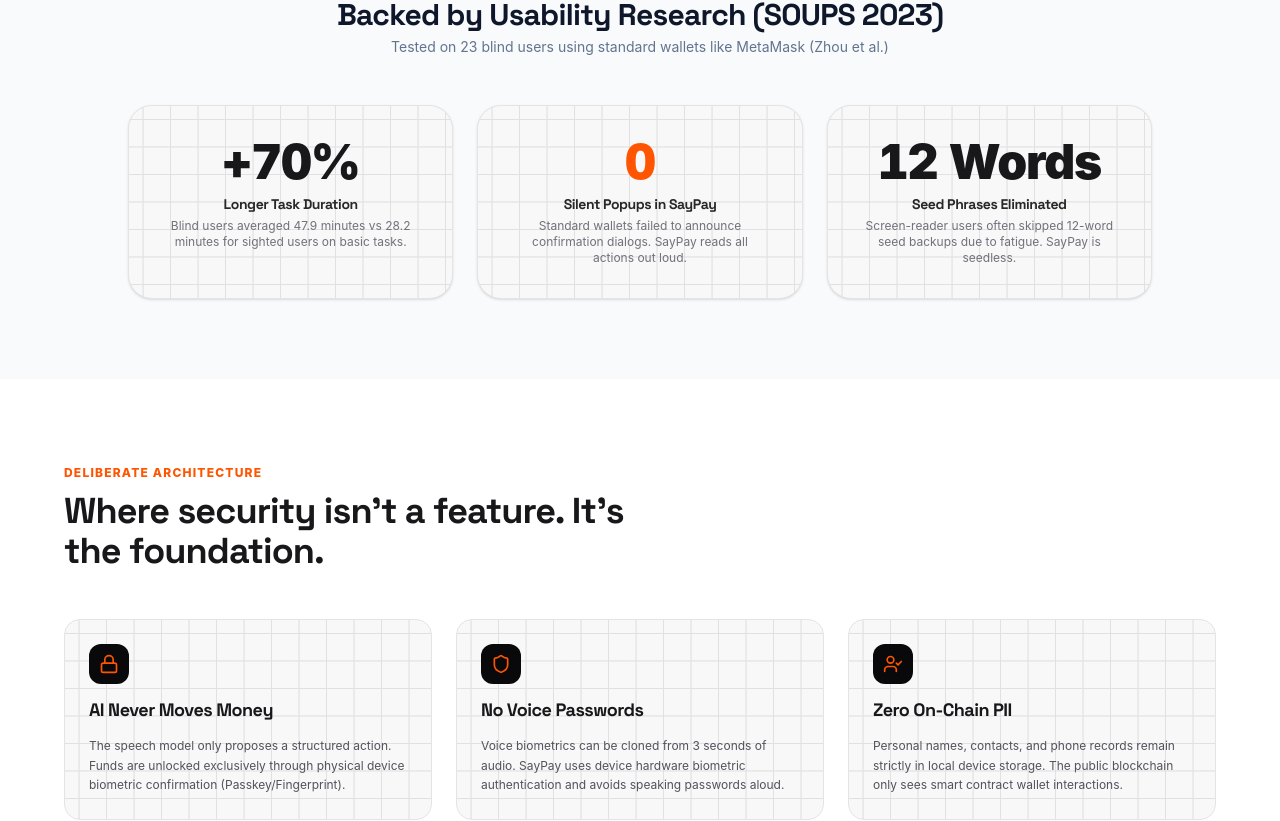
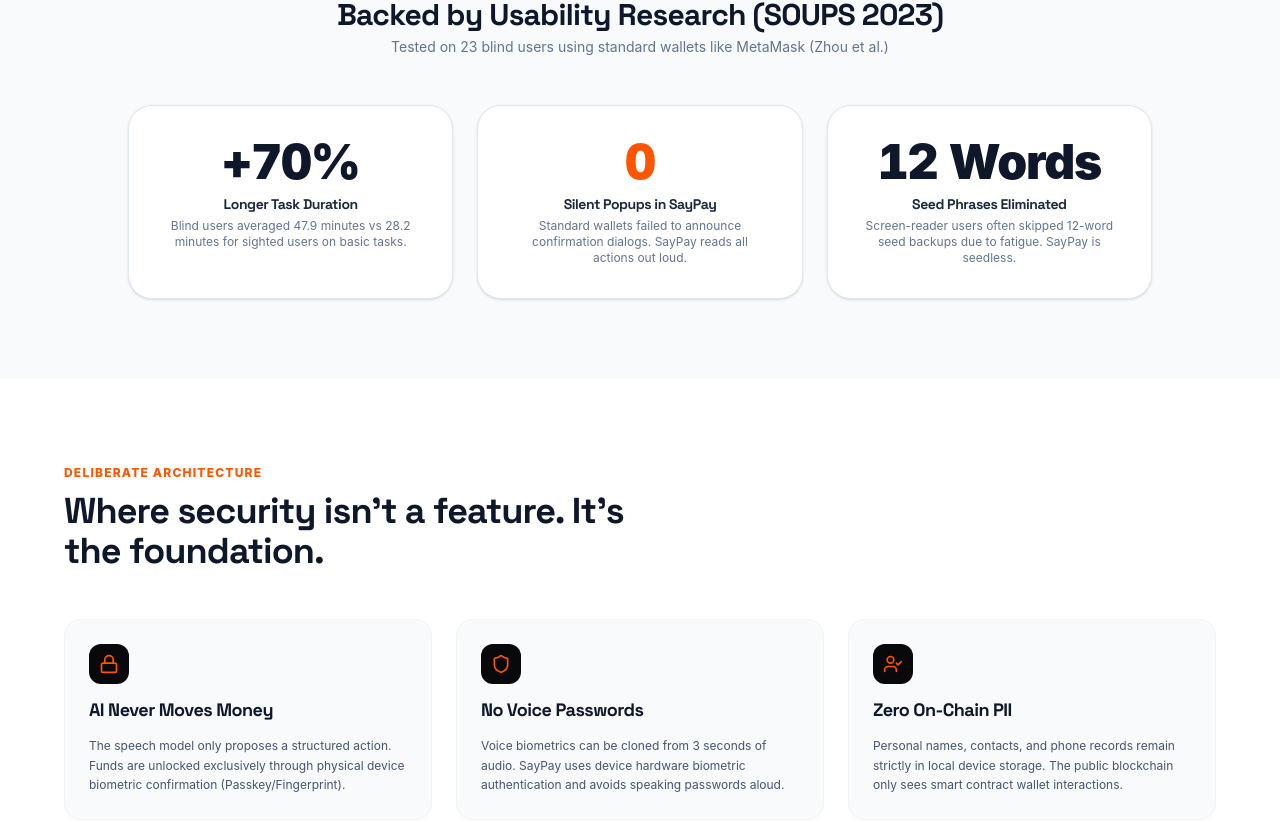
Before and after one commit to alenjoby/SayPay, a React (Vite) app in the folder frontend/: page / in a window 1280 px wide. Shown: the part 2423-3244 px from the top of the page. Built offline with nearby package versions, Linux system fonts and the light colour scheme.

Commit message:
Revert "feat(ui): add Uiverse kennyotsu-monochromia architectural grid patterns to landing page cards"
This reverts commit 6254faeab8b4c3173b0cc21979820f3197e3b3f3.

```diff
--- a/frontend/src/App.tsx
+++ b/frontend/src/App.tsx
@@ -376,32 +376,32 @@
           </div>
 
           <div className="grid grid-cols-1 md:grid-cols-3 gap-6">
-            <div className="grid-pattern-monochromia p-8 rounded-3xl border border-zinc-200 text-center shadow-sm hover:border-[#FF5500]/40 transition">
-              <span className="text-5xl font-black text-zinc-900 tracking-tight block tabular-nums">
+            <div className="bg-white p-8 rounded-3xl border border-slate-200 text-center shadow-sm">
+              <span className="text-5xl font-black text-slate-900 tracking-tight block tabular-nums">
                 +70%
               </span>
-              <h3 className="font-bold text-zinc-800 text-sm mt-2">Longer Task Duration</h3>
-              <p className="text-xs text-zinc-500 mt-1">
+              <h3 className="font-bold text-slate-800 text-sm mt-2">Longer Task Duration</h3>
+              <p className="text-xs text-slate-500 mt-1">
                 Blind users averaged 47.9 minutes vs 28.2 minutes for sighted users on basic tasks.
               </p>
             </div>
 
-            <div className="grid-pattern-monochromia p-8 rounded-3xl border border-zinc-200 text-center shadow-sm hover:border-[#FF5500]/40 transition">
+            <div className="bg-white p-8 rounded-3xl border border-slate-200 text-center shadow-sm">
               <span className="text-5xl font-black text-[#FF5500] tracking-tight block tabular-nums">
                 0
               </span>
-              <h3 className="font-bold text-zinc-800 text-sm mt-2">Silent Popups in SayPay</h3>
-              <p className="text-xs text-zinc-500 mt-1">
+              <h3 className="font-bold text-slate-800 text-sm mt-2">Silent Popups in SayPay</h3>
+              <p className="text-xs text-slate-500 mt-1">
                 Standard wallets failed to announce confirmation dialogs. SayPay reads all actions out loud.
               </p>
             </div>
 
-            <div className="grid-pattern-monochromia p-8 rounded-3xl border border-zinc-200 text-center shadow-sm hover:border-[#FF5500]/40 transition">
-              <span className="text-5xl font-black text-zinc-900 tracking-tight block tabular-nums">
+            <div className="bg-white p-8 rounded-3xl border border-slate-200 text-center shadow-sm">
+              <span className="text-5xl font-black text-slate-900 tracking-tight block tabular-nums">
                 12 Words
               </span>
-              <h3 className="font-bold text-zinc-800 text-sm mt-2">Seed Phrases Eliminated</h3>
-              <p className="text-xs text-zinc-500 mt-1">
+              <h3 className="font-bold text-slate-800 text-sm mt-2">Seed Phrases Eliminated</h3>
+              <p className="text-xs text-slate-500 mt-1">
                 Screen-reader users often skipped 12-word seed backups due to fatigue. SayPay is seedless.
               </p>
             </div>
@@ -410,44 +410,44 @@
       </section>
 
       {/* 5. Section: Security Architecture (Industrial Split Layout) */}
-      <section id="security" className="py-20 px-4 sm:px-8 bg-white border-b border-zinc-200">
+      <section id="security" className="py-20 px-4 sm:px-8 bg-white border-b border-slate-200">
         <div className="max-w-6xl mx-auto">
           <div className="max-w-xl mb-12">
             <span className="text-xs uppercase font-extrabold tracking-widest text-[#FF5500]">
               Deliberate Architecture
             </span>
-            <h2 className="text-3xl sm:text-4xl font-extrabold text-zinc-900 tracking-tight mt-2">
+            <h2 className="text-3xl sm:text-4xl font-extrabold text-slate-900 tracking-tight mt-2">
               Where security isn't a feature. It's the foundation.
             </h2>
           </div>
 
           <div className="grid grid-cols-1 md:grid-cols-3 gap-6">
-            <div className="grid-pattern-monochromia p-6 rounded-2xl border border-zinc-200 space-y-3 hover:border-[#FF5500]/40 transition">
+            <div className="p-6 rounded-2xl bg-slate-50 border border-slate-100 space-y-3">
               <div className="w-10 h-10 rounded-xl bg-zinc-950 text-[#FF5500] flex items-center justify-center font-bold">
                 <Lock className="w-5 h-5" />
               </div>
-              <h3 className="text-lg font-bold text-zinc-900">AI Never Moves Money</h3>
-              <p className="text-xs text-zinc-600 leading-relaxed">
+              <h3 className="text-lg font-bold text-slate-900">AI Never Moves Money</h3>
+              <p className="text-xs text-slate-600 leading-relaxed">
                 The speech model only proposes a structured action. Funds are unlocked exclusively through physical device biometric confirmation (Passkey/Fingerprint).
               </p>
             </div>
 
-            <div className="grid-pattern-monochromia p-6 rounded-2xl border border-zinc-200 space-y-3 hover:border-[#FF5500]/40 transition">
+            <div className="p-6 rounded-2xl bg-slate-50 border border-slate-100 space-y-3">
               <div className="w-10 h-10 rounded-xl bg-zinc-950 text-[#FF5500] flex items-center justify-center font-bold">
                 <Shield className="w-5 h-5" />
               </div>
-              <h3 className="text-lg font-bold text-zinc-900">No Voice Passwords</h3>
-              <p className="text-xs text-zinc-600 leading-relaxed">
+              <h3 className="text-lg font-bold text-slate-900">No Voice Passwords</h3>
+              <p className="text-xs text-slate-600 leading-relaxed">
                 Voice biometrics can be cloned from 3 seconds of audio. SayPay uses device hardware biometric authentication and avoids speaking passwords aloud.
               </p>
             </div>
 
-            <div className="grid-pattern-monochromia p-6 rounded-2xl border border-zinc-200 space-y-3 hover:border-[#FF5500]/40 transition">
+            <div className="p-6 rounded-2xl bg-slate-50 border border-slate-100 space-y-3">
               <div className="w-10 h-10 rounded-xl bg-zinc-950 text-[#FF5500] flex items-center justify-center font-bold">
                 <UserCheck className="w-5 h-5" />
               </div>
-              <h3 className="text-lg font-bold text-zinc-900">Zero On-Chain PII</h3>
-              <p className="text-xs text-zinc-600 leading-relaxed">
+              <h3 className="text-lg font-bold text-slate-900">Zero On-Chain PII</h3>
+              <p className="text-xs text-slate-600 leading-relaxed">
                 Personal names, contacts, and phone records remain strictly in local device storage. The public blockchain only sees smart contract wallet interactions.
               </p>
             </div>
--- a/frontend/src/index.css
+++ b/frontend/src/index.css
@@ -32,35 +32,19 @@
   }
 }
 
-/* From Uiverse.io by kennyotsu-monochromia */
-.grid-pattern-monochromia {
-  --color: #E1E1E1;
-  background-color: #F8F8F8;
-  background-image:
-    linear-gradient(0deg, transparent 24%, var(--color) 25%, var(--color) 26%, transparent 27%, transparent 74%, var(--color) 75%, var(--color) 76%, transparent 77%, transparent),
-    linear-gradient(90deg, transparent 24%, var(--color) 25%, var(--color) 26%, transparent 27%, transparent 74%, var(--color) 75%, var(--color) 76%, transparent 77%, transparent);
-  background-size: 55px 55px;
-}
-
-/* Luxury Web3 Card Style with Architectural Grid Pattern */
+/* Luxury Web3 Card Style */
 .tw-card {
-  --color: #E6E6E6;
-  background-color: #FAFAFA;
-  background-image:
-    linear-gradient(0deg, transparent 24%, var(--color) 25%, var(--color) 26%, transparent 27%, transparent 74%, var(--color) 75%, var(--color) 76%, transparent 77%, transparent),
-    linear-gradient(90deg, transparent 24%, var(--color) 25%, var(--color) 26%, transparent 27%, transparent 74%, var(--color) 75%, var(--color) 76%, transparent 77%, transparent);
-  background-size: 55px 55px;
+  background-color: #FFFFFF;
   border: 1px solid #E4E4E7;
   border-radius: 1.5rem;
   box-shadow: 0 4px 20px -2px rgba(9, 9, 11, 0.04), 0 2px 4px -2px rgba(9, 9, 11, 0.02);
   transition: all 0.2s cubic-bezier(0.16, 1, 0.3, 1);
-  position: relative;
 }
 
 .tw-card:hover {
-  border-color: rgba(255, 85, 0, 0.45);
+  border-color: rgba(255, 85, 0, 0.4);
   box-shadow: 0 12px 28px -6px rgba(255, 85, 0, 0.12);
-  transform: translateY(-2px);
+  transform: translateY(-1px);
 }
 
 /* Signature Solar Orange Button */
```
